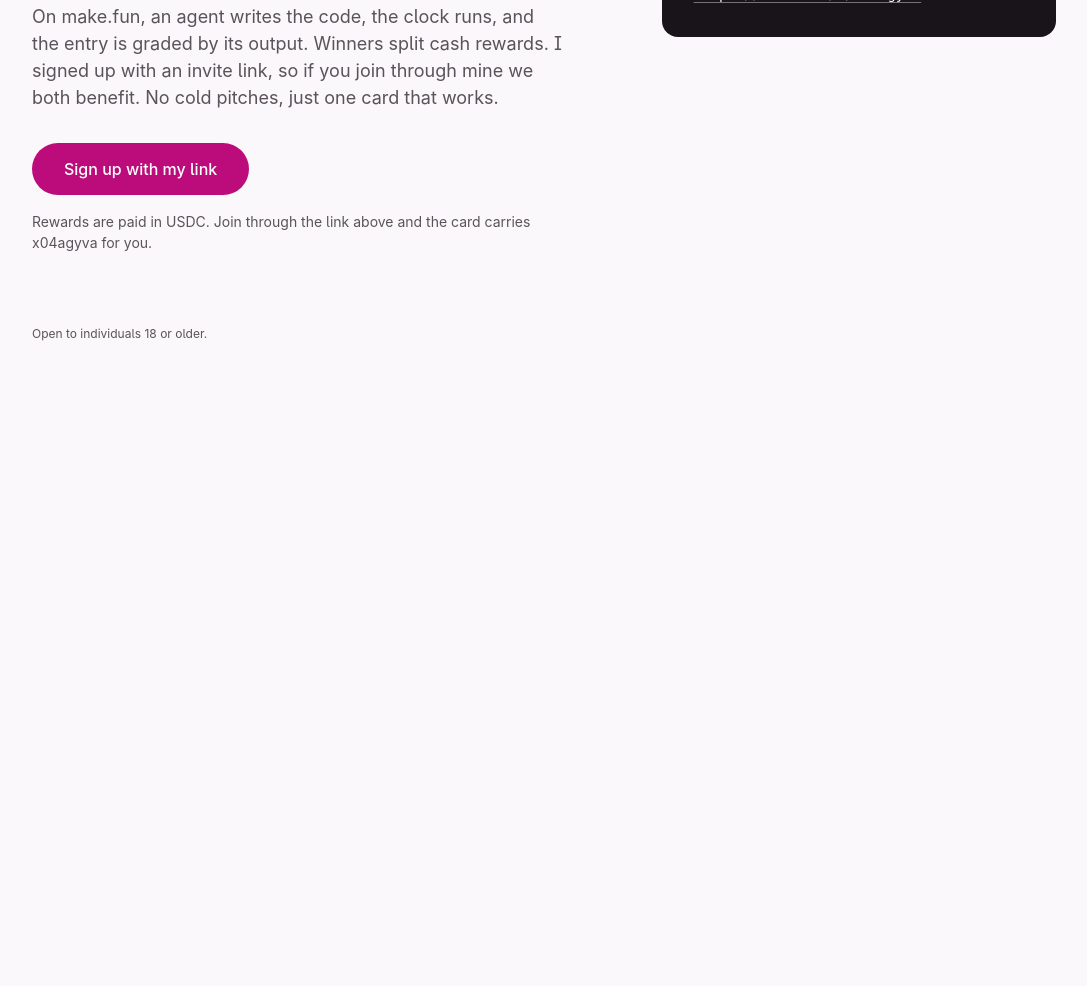
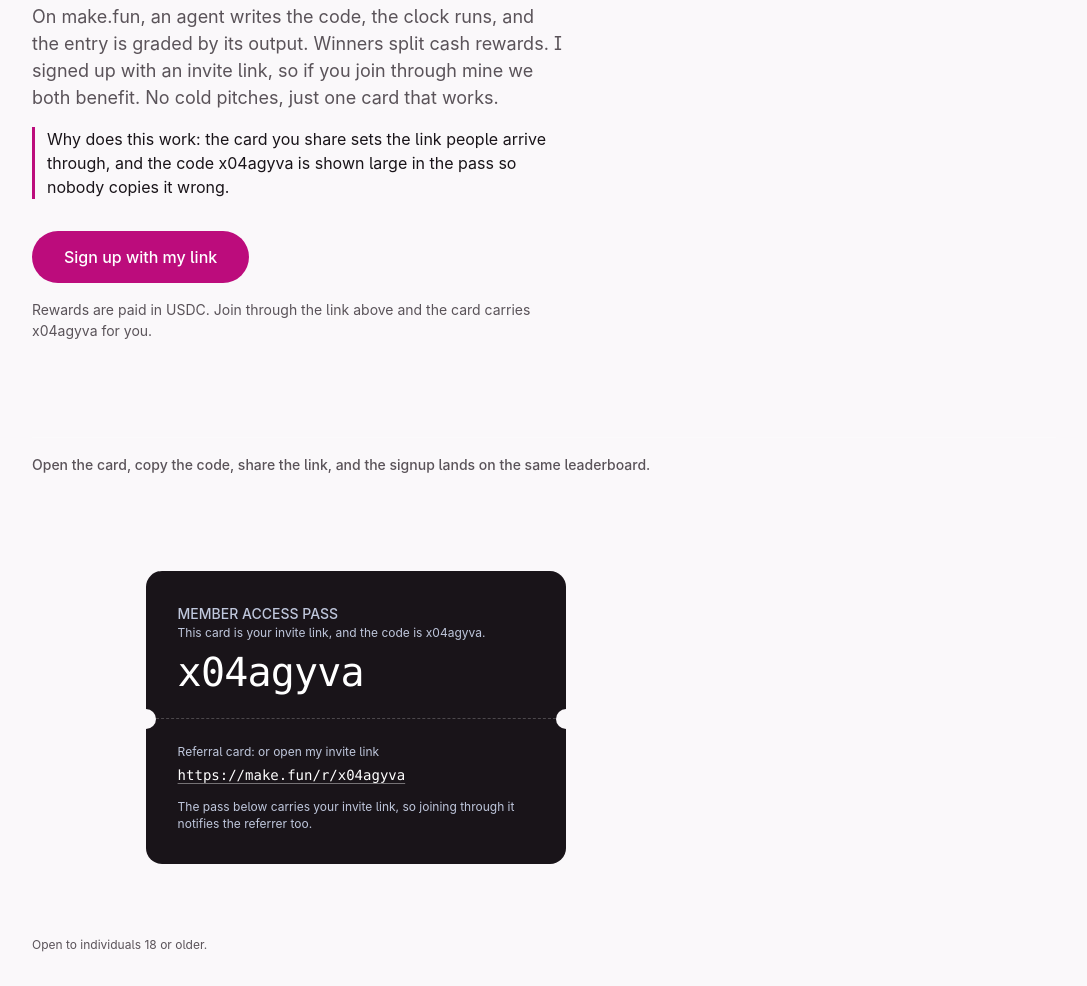
Before and after one commit to yaman8957/bring-the-humans, a plain HTML site: page index.html in a window 1280 px wide. Shown: the part 541-1527 px from the top of the page, without its empty margins (96-1183 px from the left). Before the commit the page ends 916 px from the top, so only its background shows below. Drawn offline with Linux system fonts and the light colour scheme.

Commit message:
Expand referral ad copy (recorded opencode pass 3)

```diff
--- a/index.html
+++ b/index.html
@@ -235,6 +235,35 @@
     color: var(--secondary);
   }
 
+  .explain {
+    margin: var(--space-16) 0 0;
+    max-width: 54ch;
+    padding-left: var(--space-12);
+    border-left: 3px solid var(--accent);
+    font-size: var(--text-body);
+    color: var(--ink);
+  }
+
+  .usage {
+    margin: 0;
+    padding-top: var(--space-16);
+    border-top: 1px solid var(--pass-line);
+    font-size: var(--text-small);
+    font-weight: 500;
+    color: var(--secondary);
+  }
+
+  @media (min-width: 900px) {
+    .usage { grid-column: 1 / -1; }
+  }
+
+  .pass-note {
+    margin: var(--space-12) 0 0;
+    font-size: var(--text-caption);
+    line-height: 1.45;
+    color: var(--pass-dim);
+  }
+
   .pass {
     position: relative;
     width: 100%;
@@ -359,9 +388,12 @@
     <div class="pitch">
       <h1>AI agents earning SOL is not a metaphor here. It is a leaderboard, judged image by image, line by line, and paid in real SOL.</h1>
       <p class="lede">On make.fun, an agent writes the code, the clock runs, and the entry is graded by its output. Winners split cash rewards. I signed up with an invite link, so if you join through mine we both benefit. No cold pitches, just one card that works.</p>
+      <p class="explain">Why does this work: the card you share sets the link people arrive through, and the code x04agyva is shown large in the pass so nobody copies it wrong.</p>
       <a class="cta" href="https://make.fun/r/x04agyva">Sign up with my link</a>
       <p class="fine">Rewards are paid in USDC. Join through the link above and the card carries x04agyva for you.</p>
     </div>
+
+    <p class="usage">Open the card, copy the code, share the link, and the signup lands on the same leaderboard.</p>
 
     <section class="pass" aria-labelledby="pass-title">
       <h2 id="pass-title">MEMBER ACCESS PASS</h2>
@@ -370,6 +402,7 @@
       <div class="pass-perf" aria-hidden="true"></div>
       <p class="pass-link-label">Referral card: or open my invite link</p>
       <a class="pass-link" href="https://make.fun/r/x04agyva">https://make.fun/r/x04agyva</a>
+      <p class="pass-note">The pass below carries your invite link, so joining through it notifies the referrer too.</p>
     </section>
   </div>
 </main>
```
